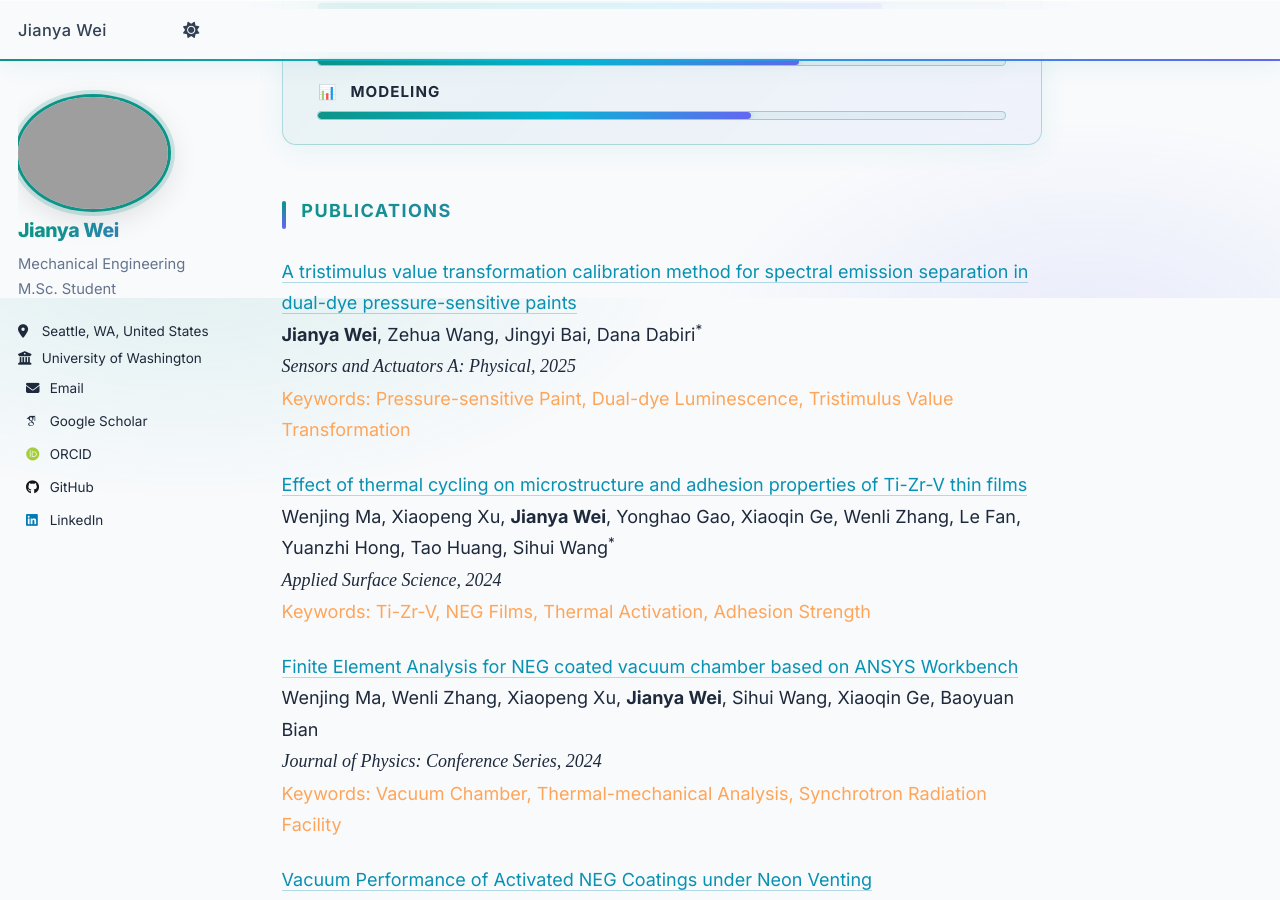
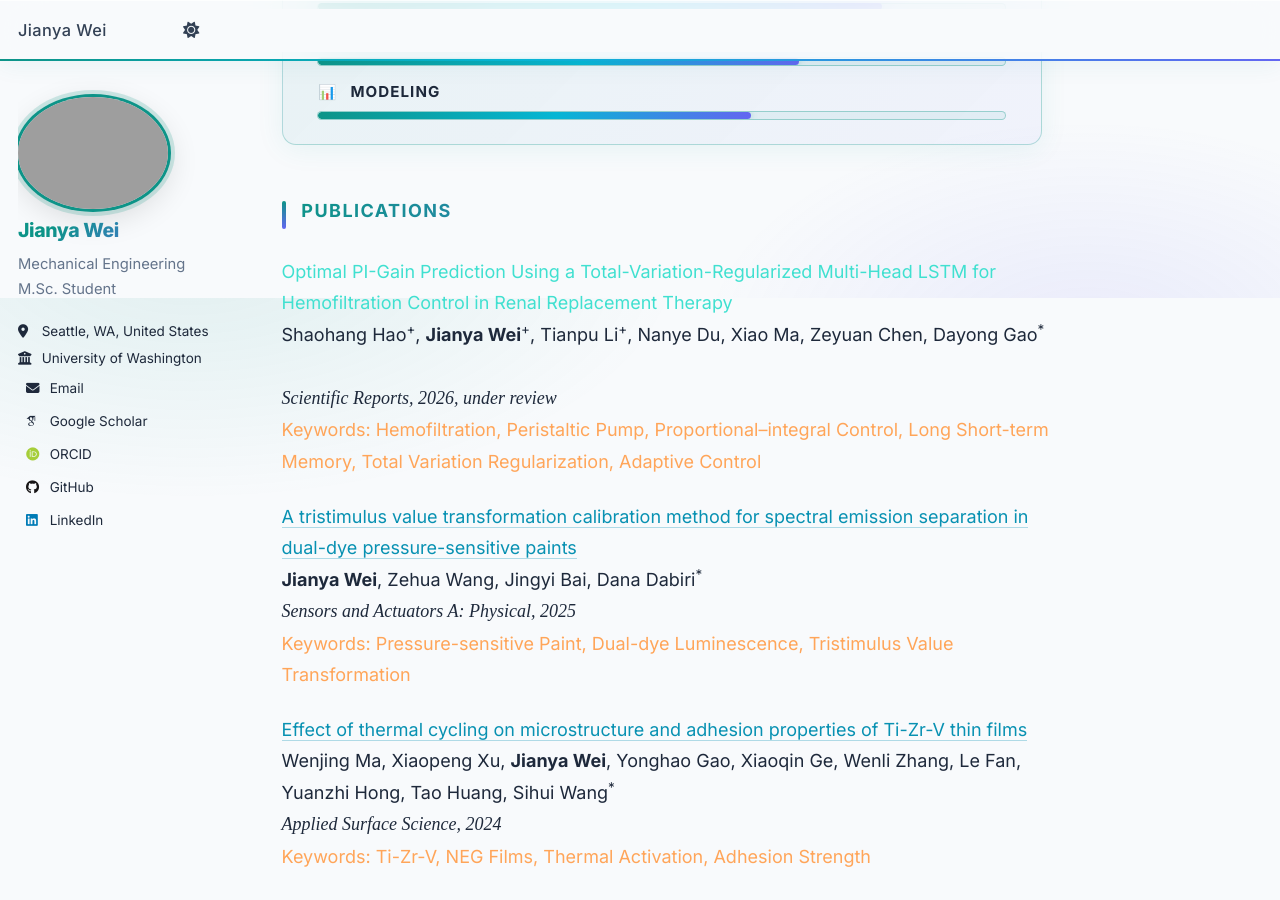
Before and after one commit to jywei02/jywei02.github.io, a Jekyll site: the page built from _pages/about.md, in a window 1280 px wide and 900 px high, scrolled down 602 px. Built offline with Jekyll 4.4.1, drawn with Linux system fonts in a browser that asks for light colours; some web fonts are replaced; comment, search, counter and statistics services are not loaded.

Commit message:
Add publication details to about page

```diff
--- a/_pages/about.md
+++ b/_pages/about.md
@@ -58,6 +58,19 @@ In my spare time, I enjoy traveling, hiking, playing badminton, and collecting f
 
 Publications
 ------
+<span style="color: #40E0D0;">
+Optimal PI-Gain Prediction Using a Total-Variation-Regularized Multi-Head LSTM for Hemofiltration Control in Renal Replacement Therapy
+</span><br>
+Shaohang Hao<sup>+</sup>, <strong>Jianya Wei</strong><sup>+</sup>, Tianpu Li<sup>+</sup>, Nanye Du, Xiao Ma, Zeyuan Chen, Dayong Gao<sup>*</sup>
+<br>
+<span style="font-family: 'Times New Roman', serif; font-style: italic;">
+Scientific Reports, 2026, under review
+</span><br>
+<span style="color: #FFA559;">
+Keywords: Hemofiltration, Peristaltic Pump, Proportional--integral Control, Long Short-term Memory, Total Variation Regularization, Adaptive Control
+</span>
+
+
 <span style="color: #40E0D0;">[A tristimulus value transformation calibration method for spectral emission separation in dual-dye pressure-sensitive paints](https://www.sciencedirect.com/science/article/abs/pii/S0924424725011720?via%3Dihub)  </span><br>
 **Jianya Wei**, Zehua Wang, Jingyi Bai, Dana Dabiri<sup>*</sup>
 <span style="font-family: 'Times New Roman', serif; font-style: italic;">
```
